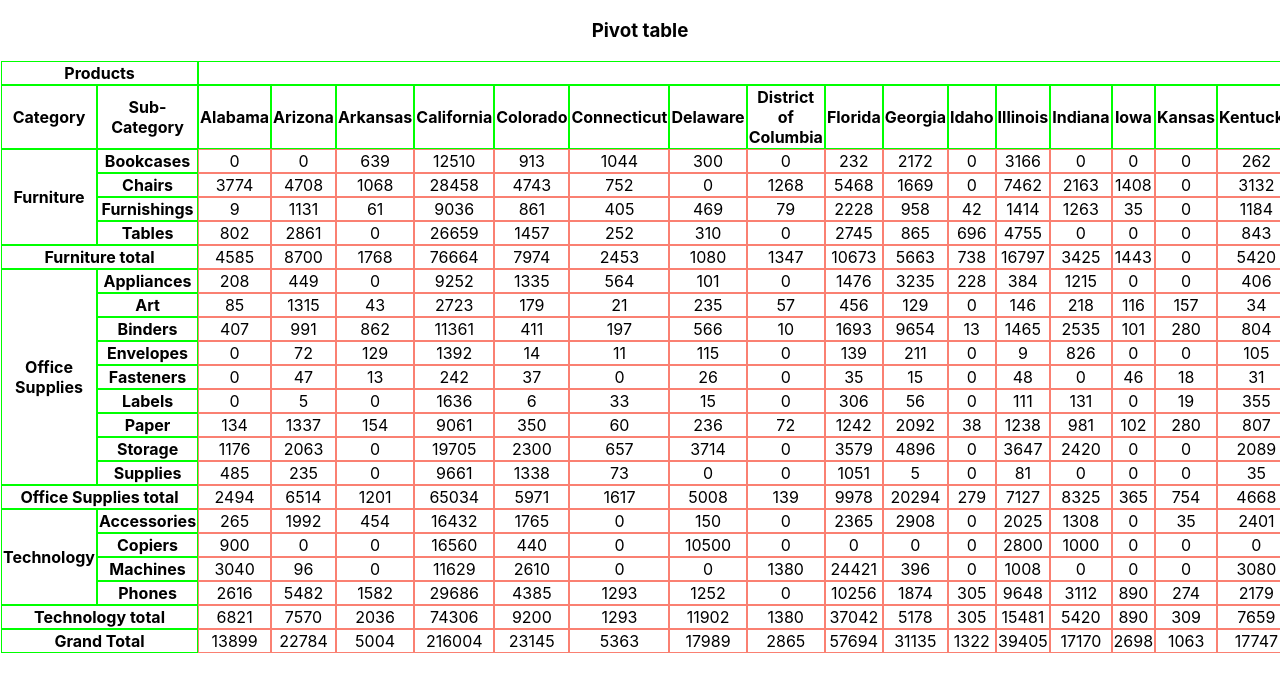
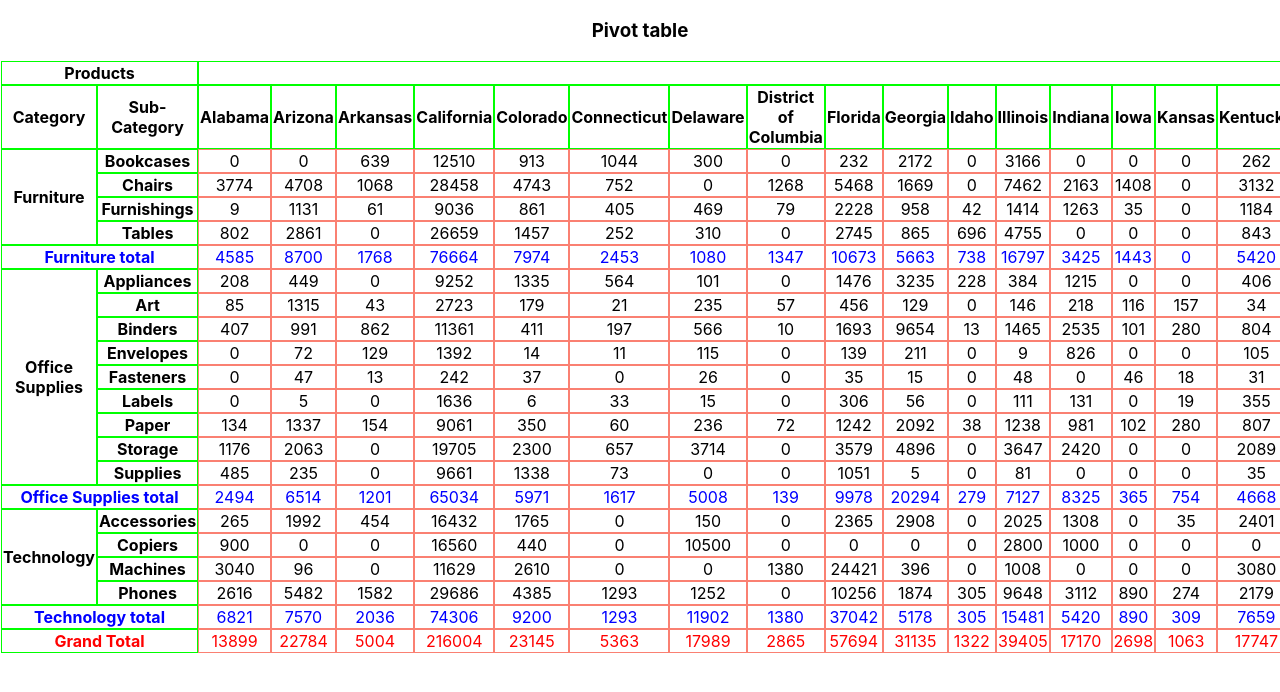
Before and after one commit to zastavnitskiy/pivot-table, a React (Create React App) app: page / in a window 1280 px wide. Shown: the top 692 px of the page. Built offline with nearby package versions, Linux system fonts and the light colour scheme.

Commit message:
Fix React warnings + started work on styling

```diff
--- a/src/components/PivotTable/PivotTable.module.css
+++ b/src/components/PivotTable/PivotTable.module.css
@@ -9,3 +9,15 @@
 .table td {
   outline: 1px solid salmon;
 }
+
+.grandTotalRow {
+  color: red;
+}
+
+.totalRow {
+  color: blue;
+}
+
+.totalColumn {
+  color: green;
+}
--- a/src/components/PivotTable/PivotTable.tsx
+++ b/src/components/PivotTable/PivotTable.tsx
@@ -32,6 +32,7 @@ const TableGroup: React.FC<TableRowProps> = props => {
     <tbody>
       {rowChildren.map((subCategory, index) => {
         const cells = [];
+        let rowClassname = "";
 
         /**
          * We also aggregate subcategories, e.g. categry=*, subcategory="soemthing"
@@ -46,22 +47,34 @@ const TableGroup: React.FC<TableRowProps> = props => {
           /**
            * Grand Total Label
            */
-          cells.push(<th colSpan={2}>Grand Total</th>);
+          cells.push(
+            <th key="Grand Total Header" colSpan={2}>
+              Grand Total
+            </th>
+          );
+          rowClassname = styles.grandTotalRow;
         } else if (category !== "*" && subCategory === "*") {
           /**
            * Total labels for categories
            */
-          cells.push(<th colSpan={2}>{category} total</th>);
+          cells.push(
+            <th key={`${category} total header`} colSpan={2}>
+              {category} total
+            </th>
+          );
+          rowClassname = styles.totalRow;
         } else if (index === 0) {
           /**
            * Group top level categories for multiple subcategory rows.
            */
           cells.push(
-            <th rowSpan={rowChildren.length - 1}>{category}</th>,
-            <th>{subCategory}</th>
+            <th key={category + "header"} rowSpan={rowChildren.length - 1}>
+              {category}
+            </th>,
+            <th key={subCategory + "header"}>{subCategory}</th>
           );
         } else {
-          cells.push(<th>{subCategory}</th>);
+          cells.push(<th key={subCategory + "header"}>{subCategory}</th>);
         }
 
         /**
@@ -71,11 +84,20 @@ const TableGroup: React.FC<TableRowProps> = props => {
           sortWithTotals
         )) {
           cells.push(
-            <td>{row.children[subCategory].children[state].value || 0}</td>
+            <td
+              key={category + subCategory + state + "value"}
+              className={state === "*" ? styles.totalColumn : ""}
+            >
+              {row.children[subCategory].children[state].value || 0}
+            </td>
           );
         }
 
-        return <tr>{cells}</tr>;
+        return (
+          <tr key={subCategory + index} className={rowClassname}>
+            {cells}
+          </tr>
+        );
       })}
     </tbody>
   );
@@ -138,12 +160,14 @@ export const PivotTable: React.FC<PivotTableProps> = props => {
             <th>Category</th>
             <th>Sub-Category</th>
             {columns.map(columnHeader => (
-              <th>{columnHeader === "*" ? "Grand Total" : columnHeader}</th>
+              <th key={`column-header-${columnHeader}`}>
+                {columnHeader === "*" ? "Grand Total" : columnHeader}
+              </th>
             ))}
           </tr>
         </thead>
         {rowGroups.map(rowGroup => (
-          <TableGroup row={rowGroup} />
+          <TableGroup key={`row-group-${rowGroup.name}`} row={rowGroup} />
         ))}
       </table>
     </div>
```
